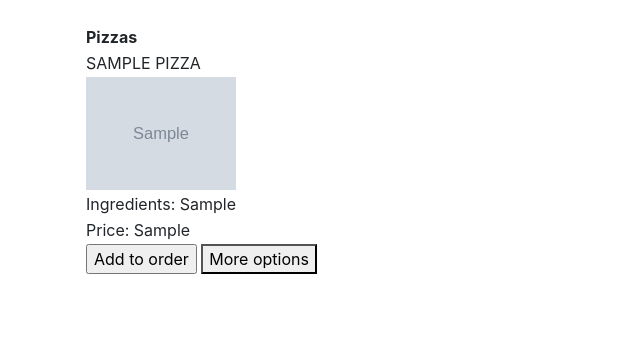
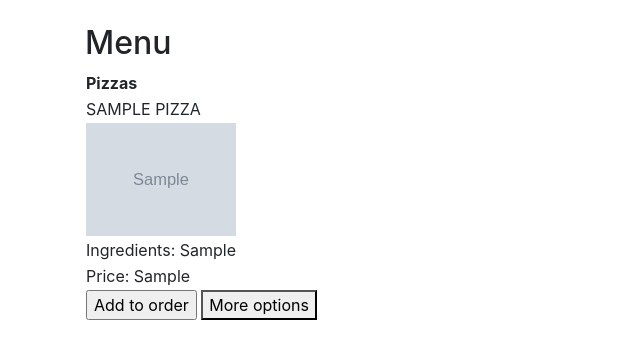
Before and after one commit to larenala/Pizzapalvelu, a Flask app: page /pizzas in a window 1280 px wide. Shown: the part 56-415 px from the top of the page, without its empty margins (0-640 px from the left). Run offline with Flask 2, Linux system fonts and the light colour scheme; tables that the repository leaves empty hold one stand-in row (values such as "Sample post"); grey boxes marked "Sample" are stand-in pictures; some libraries are stand-ins or nearby versions.

```diff
--- a/application/templates/pizzas/list.html
+++ b/application/templates/pizzas/list.html
@@ -1,7 +1,7 @@
 {% extends "layout.html" %}
 
 {% block body %}
-
+<h2>Menu</h2>
 <table>
     <tr>
       <th>Pizzas</th>
```
